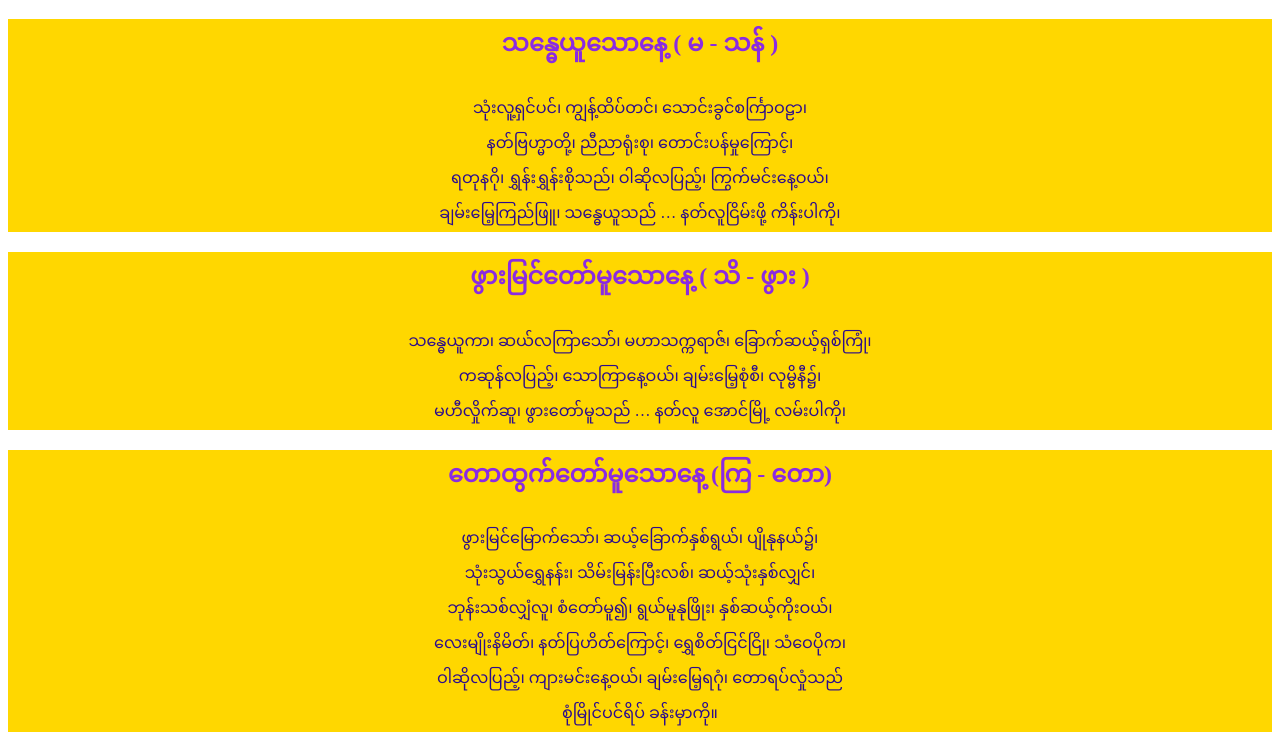
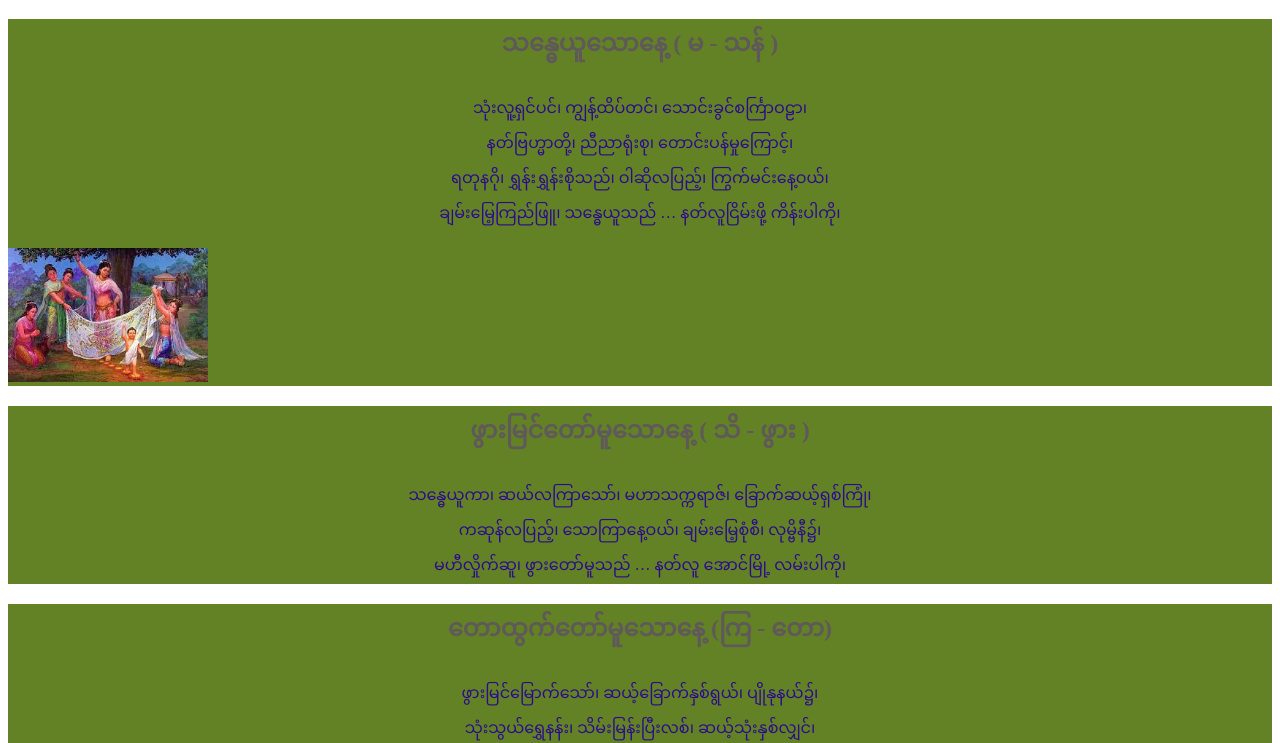
Before and after one commit to Min-Ya-Nant/Buddha, a plain HTML site: page index.html in a window 1280 px wide. Shown: the part 94-837 px from the top of the page. Drawn offline with Linux system fonts and the light colour scheme.

Commit message:
new file

```diff
--- /dev/null
+++ b/assets/css/style.css
@@ -0,0 +1,4 @@
+.bd img{
+       width: 200px;
+       min-height: auto;
+}
--- a/index.html
+++ b/index.html
@@ -4,24 +4,27 @@
     <meta charset="UTF-8">
     <meta name="viewport" content="width=device-width, initial-scale=1.0">
     <title>phonemaung</title>
+    <link rel="stylesheet" href="assets/css/style.css">
     <style>
         header {
             background-color: aqua;
             text-align: center;
         }
         h2 {
-            color: blueviolet;
+            color: rgb(95, 89, 90);
             text-align: center;
+
         }
         p {
             color: rgb(44, 12, 140);
             text-align: center;
+            font-size: medium;
         }
         footer {
             background-color: aqua;
         }
         section {
-            background-color: gold;
+            background-color: rgb(99, 130, 37);
         }
     </style>
 </head>
@@ -33,6 +36,7 @@
 
     <section>
     <!-- Thursday-->
+    <section class="bd">
     <h2>သန္ဓေယူသောနေ့ ( မ - သန် ) </h2>
     <p> သုံးလူ့ရှင်ပင်၊ ကျွန့်ထိပ်တင်၊ သောင်းခွင်စင်္ကြာဝဠာ၊
         <br />
@@ -41,6 +45,8 @@
         ရတုနဂို၊ ရွှန်းရွှန်းစိုသည်၊ ဝါဆိုလပြည့်၊ ကြွက်မင်းနေ့ဝယ်၊
         <br />
         ချမ်းမြေ့ကြည်ဖြူ၊ သန္ဓေယူသည် … နတ်လူငြိမ်းဖို့ ကိန်းပါကို၊</p>
+        <img src="assets/css/image/bd.jpeg" alt="buddha">
+    </section>
     </section>
 
     <section>
@@ -132,6 +138,7 @@
 
     <!-- ဆုတောင်း-->
     <h2> ဆုတောင်း</h2>
+    <h3>welcome to myanmar</h3>
     <p> ထိုခုနစ်နေ့၊ သာချမ်းမြေ့ကို၊ ဆွေ့ဆွေ့ကြည်ဖြူ၊ အာရုံယူလျက်၊
         <br />
         သုံးလူတို့နတ်၊ မြတ်ထက်မြတ်သား၊ အထွဋ်ခေါင်ဖျား၊ ကိုယ်တော်ဘုရားကို၊
```
Also changed, not shown: assets/css/image/.jpeg (added), assets/css/image/bd.jpeg (added), assets/css/image/bd1.jpeg (added), assets/css/image/bd3.jpeg (added), assets/css/image/bd4.jpeg (added), assets/css/image/p1.jpeg (added), assets/css/image/p2.jpeg (added), assets/css/image/pp.jpeg (added).
